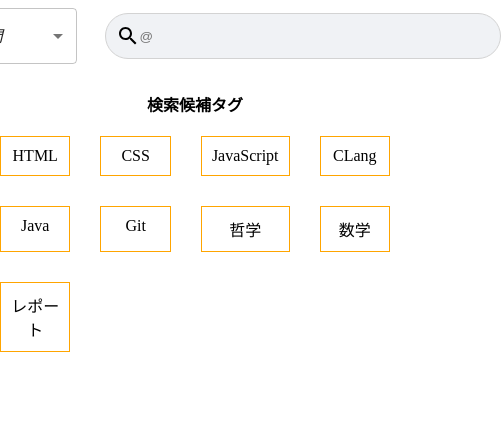
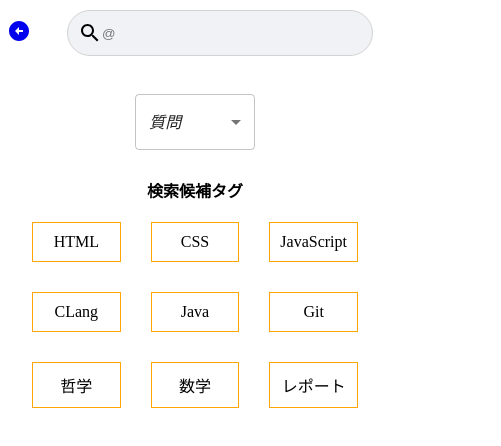
Before and after one commit to riku546/iniadb4-nextjs, a Next.js app: page /SearchPage in a window 390 px wide. Shown: the top 446 px of the page, 501 px wide, since content can reach past the window. Built offline with nearby package versions, Linux system fonts and the light colour scheme.

Commit message:
検索ページをレスポンスデザインにした

```diff
--- a/src/css/pageCss/SearchPage.module.css
+++ b/src/css/pageCss/SearchPage.module.css
@@ -35,3 +35,28 @@
     opacity: 0.6;
 
 }
+
+.flexLayout{
+    display: flex;
+    justify-content: center;
+    align-items: center;
+  }
+
+
+  .arrowCircleLeftIcon{
+    width: 50px;
+  }
+
+@media(max-width:900px){
+    .searchArea{
+        flex-direction: column;
+    }
+
+    .searchBox{
+        margin: 10px ;
+    }
+
+    .gridLayout{
+        grid-template-columns: 1fr 1fr 1fr;
+    }
+}
--- a/src/css/search.module.css
+++ b/src/css/search.module.css
@@ -26,3 +26,11 @@
 .searchForm input:focus {
   outline: none;
 }
+
+
+
+@media (max-width:900px) {
+  .searchForm input{
+    width:260px
+  }
+}
--- a/src/pages/SearchPage.tsx
+++ b/src/pages/SearchPage.tsx
@@ -4,22 +4,30 @@ import Search from "@/components/Search";
 import Selecter from "@/components/Selecter";
 import NextLink from "next/link";
 import UseSearchPage from "@/customHook/UseSearchPage";
-
+import ArrowCircleLeftIcon from "@mui/icons-material/ArrowCircleLeft";
 const SearchPage = () => {
   const { categoryList, searchSuggests, Selectedcategory, setCategoryFn } =
     UseSearchPage();
   return (
     <div className={styles.container}>
       <div className={styles.searchArea}>
-        <NextLink href="/">Homeに戻る</NextLink>
-
-        <Selecter
-          CategoryList={categoryList}
-          handleChange={setCategoryFn}
-          Selectedcategory={Selectedcategory}
-        />
-
-        <Search />
+        <div className={styles.flexLayout}>
+          <div className={styles.arrowCircleLeftIcon}>
+            <NextLink href="/">
+              <ArrowCircleLeftIcon />
+            </NextLink>
+          </div>
+          <div className={styles.searchBox}>
+            <Search />
+          </div>
+        </div>
+        <div>
+          <Selecter
+            CategoryList={categoryList}
+            handleChange={setCategoryFn}
+            Selectedcategory={Selectedcategory}
+          />
+        </div>
       </div>
 
       <div className={styles.SearchSuggests}>
```
